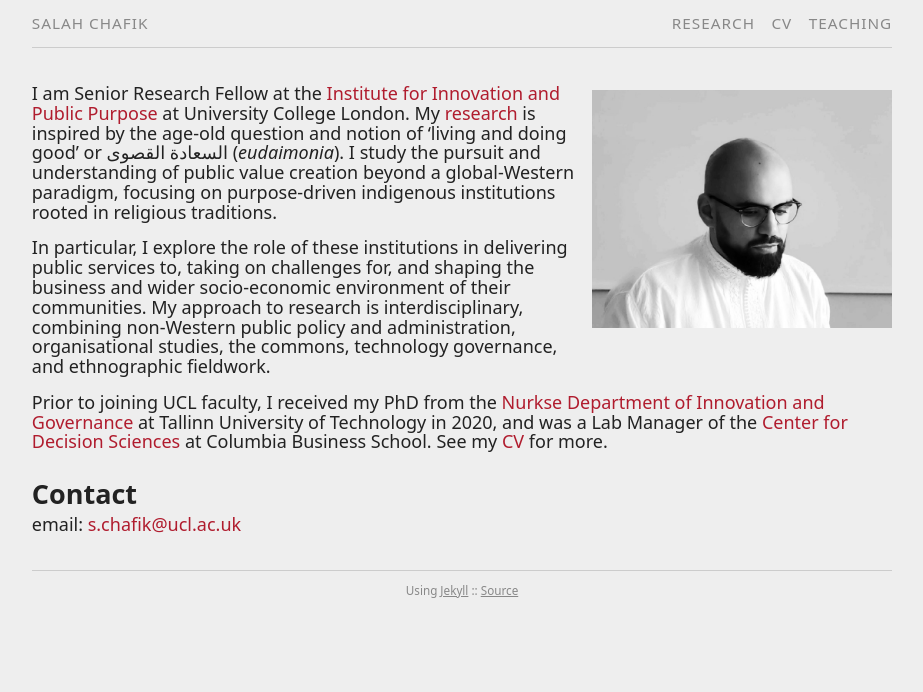
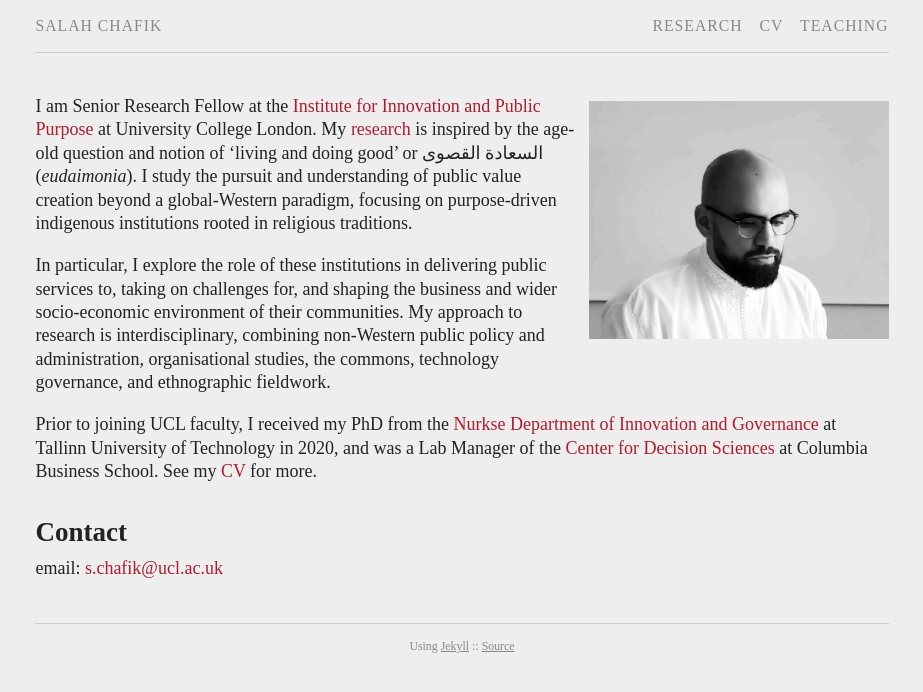
Before and after one commit to schafik/schafik.github.io, a Jekyll site: the page built from index.md, in a window 1280 px wide. Shown: the top 692 px of the page, without its empty margins (178-1101 px from the left). Built offline with Jekyll 4.4.1, drawn with Linux system fonts in a browser that asks for light colours; some web fonts are replaced; comment, search, counter and statistics services are not loaded.

Commit message:
Update main.scss

```diff
--- a/css/main.scss
+++ b/css/main.scss
@@ -3,12 +3,12 @@
 ---
 @charset "utf-8";
 
-$base-font-family: 'Noto Sans';
+$base-font-family: 'EB Garamond', serif;
 $base-font-size:   large;
-$small-font-size:  0.85em;
-$vsmall-font-size: 0.65em;
-$base-line-height: 1.1;
-$spacing-unit:     1.1em;
+$small-font-size:  0.875em;
+$vsmall-font-size: 0.66em;
+$base-line-height: 1.3;
+$spacing-unit:     1.3em;
 
 $grey-vlight:#eee;
 $grey-light: #ccc;
```
